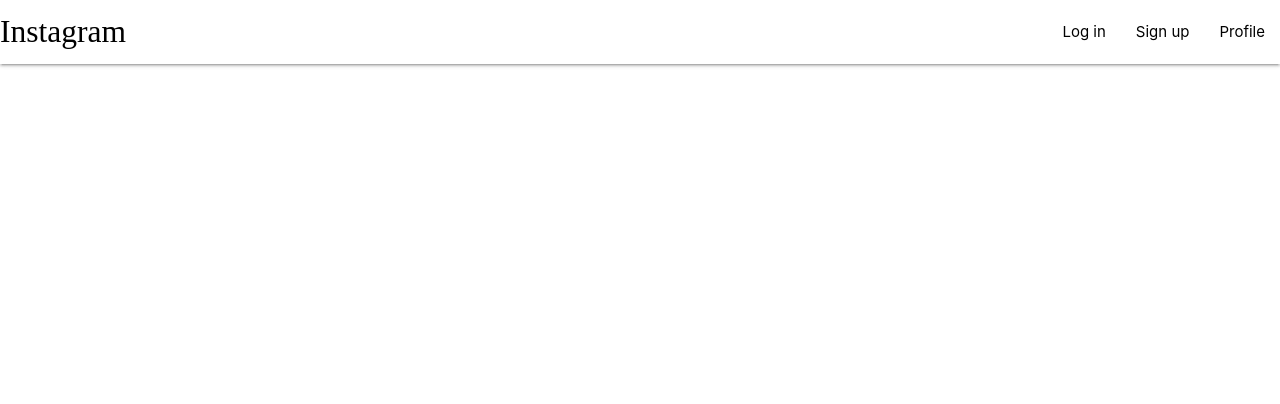
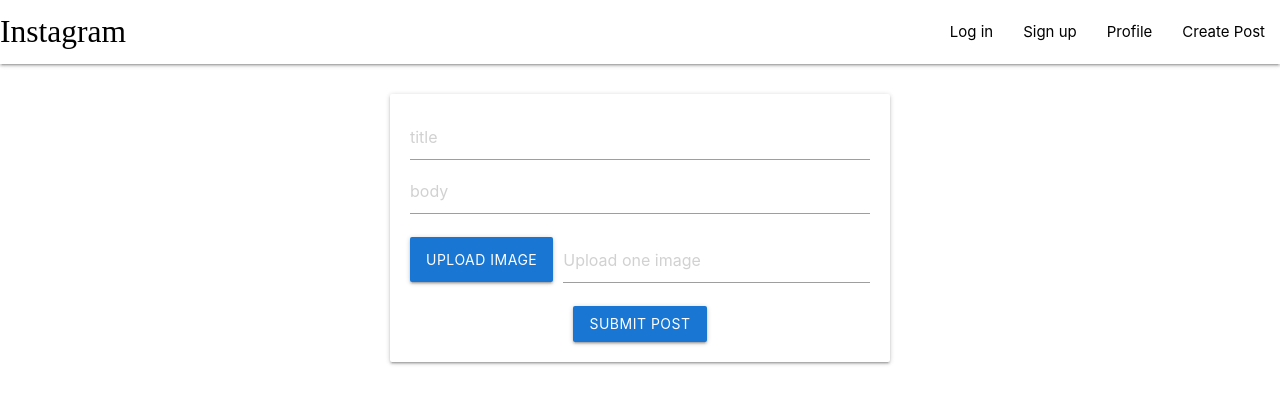
Before and after one commit to tirtharajjana/Instagram-clone-MERN-Stack, a React (Create React App) app in the folder client/: page /create in a window 1280 px wide. Shown: the top 404 px of the page. Built offline with nearby package versions, Linux system fonts and the light colour scheme; a web font is replaced by a local one.

Commit message:
Create Post page UI

```diff
--- a/client/src/App.js
+++ b/client/src/App.js
@@ -5,6 +5,7 @@
 import Login from "./components/screens/Login";
 import Profile from "./components/screens/Profile";
 import Signup from "./components/screens/Signup";
+import CreatePost from "./components/screens/CreatePost";
 
 function App() {
   return (
@@ -14,6 +15,7 @@
       <Route path="/signin" component={Login} />
       <Route path="/signup" component={Signup} />
       <Route path="/profile" component={Profile} />
+      <Route path="/create" component={CreatePost} />
 
     </BrowserRouter>
   );
--- a/client/src/components/Navbar.js
+++ b/client/src/components/Navbar.js
@@ -3,7 +3,7 @@
 
 const Navbar = () => {
     return (
-        <div>
+        <div >
             <nav>
                 <div className="nav-wrapper white" >
                     <Link to="/" className="brand-logo left">Instagram</Link>
@@ -11,6 +11,7 @@
                         <li><Link to="/signin">Log in</Link></li>
                         <li><Link to="/signup">Sign up</Link></li>
                         <li><Link to="/profile">Profile</Link></li>
+                        <li><Link to="/create">Create Post</Link></li>
                     </ul>
                 </div>
             </nav>
--- /dev/null
+++ b/client/src/components/screens/CreatePost.js
@@ -0,0 +1,23 @@
+import React from 'react'
+
+const CreatePost = () => {
+    return (
+        <div className="card input-field" style={{ margin: '30px auto', maxWidth: "500px", padding: "20px", textAlign: 'center' }} >
+            <input type="text" placeholder="title" />
+            <input type="text" placeholder="body" />
+            <div className="file-field input-field">
+                <div className="btn #64b5f6 blue darken-2">
+                    <span>Upload Image</span>
+                    <input type="file" multiple />
+                </div>
+                <div className="file-path-wrapper">
+                    <input className="file-path validate" type="text" placeholder="Upload one image" />
+                </div>
+
+            </div>
+            <button class="btn waves-effect waves-light #64b5f6 blue darken-2">Submit Post</button>
+        </div>
+    )
+}
+
+export default CreatePost
--- a/client/src/components/screens/Home.js
+++ b/client/src/components/screens/Home.js
@@ -10,7 +10,7 @@
                     <img src="https://media.istockphoto.com/photos/abstract-blurred-office-interior-background-picture-id1313115119?b=1&k=20&m=1313115119&s=170667a&w=0&h=E4WPdhmRrjCcQHXszYhhfg1nOMHD7vGtpL4usT9KOwM=" alt="pic" />
                 </div>
                 <div className="card-content" >
-                    <i class="material-icons" style={{ color: "red" }} >favorite</i>
+                    <i className="material-icons" style={{ color: "red" }} >favorite</i>
                     <h6>title</h6>
                     <p>this is amazing</p>
                     <input type='text' placeholder="Add comment" />
--- a/client/src/components/screens/Login.js
+++ b/client/src/components/screens/Login.js
@@ -8,7 +8,7 @@
                 <h2>Instagram</h2>
                 <input type="email" placeholder="email" />
                 <input type="password" placeholder="password" />
-                <button class="btn waves-effect waves-light #64b5f6 blue lighten-2">Login</button>
+                <button class="btn waves-effect waves-light #64b5f6 blue darken-2">Login</button>
                 <h5>
                     <Link to="/signup">Don't have an account ?</Link>
                 </h5>
--- a/client/src/components/screens/Signup.js
+++ b/client/src/components/screens/Signup.js
@@ -9,7 +9,7 @@
                 <input type="text" placeholder="name" />
                 <input type="email" placeholder="email" />
                 <input type="password" placeholder="password" />
-                <button class="btn waves-effect waves-light #64b5f6 blue lighten-2">Sign up </button>
+                <button class="btn waves-effect waves-light #64b5f6 blue darken-2">Sign up </button>
                 <h5>
                     <Link to="/signin">Already have an account ?</Link>
                 </h5>
--- a/client/src/index.css
+++ /dev/null
@@ -1,13 +0,0 @@
-body {
-  margin: 0;
-  font-family: -apple-system, BlinkMacSystemFont, 'Segoe UI', 'Roboto', 'Oxygen',
-    'Ubuntu', 'Cantarell', 'Fira Sans', 'Droid Sans', 'Helvetica Neue',
-    sans-serif;
-  -webkit-font-smoothing: antialiased;
-  -moz-osx-font-smoothing: grayscale;
-}
-
-code {
-  font-family: source-code-pro, Menlo, Monaco, Consolas, 'Courier New',
-    monospace;
-}
--- a/client/src/index.js
+++ b/client/src/index.js
@@ -1,8 +1,8 @@
 import React from 'react';
 import ReactDOM from 'react-dom';
-import './index.css';
+
 import App from './App';
-import reportWebVitals from './reportWebVitals';
+
 
 ReactDOM.render(
   <React.StrictMode>
@@ -10,8 +10,3 @@
   </React.StrictMode>,
   document.getElementById('root')
 );
-
-// If you want to start measuring performance in your app, pass a function
-// to log results (for example: reportWebVitals(console.log))
-// or send to an analytics endpoint. Learn more: https://bit.ly/CRA-vitals
-reportWebVitals();
--- a/client/src/reportWebVitals.js
+++ /dev/null
@@ -1,13 +0,0 @@
-const reportWebVitals = onPerfEntry => {
-  if (onPerfEntry && onPerfEntry instanceof Function) {
-    import('web-vitals').then(({ getCLS, getFID, getFCP, getLCP, getTTFB }) => {
-      getCLS(onPerfEntry);
-      getFID(onPerfEntry);
-      getFCP(onPerfEntry);
-      getLCP(onPerfEntry);
-      getTTFB(onPerfEntry);
-    });
-  }
-};
-
-export default reportWebVitals;
```
Also changed, not shown: client/src/setupTests.js (deleted, +0 -5 lines), client/src/logo.svg (deleted), 1 other file (tests, documents, lock files or other folders).
